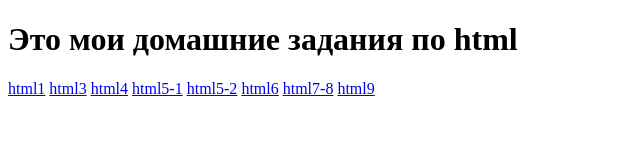
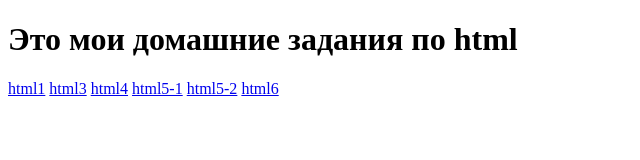
Before and after one commit to tarasgavr/tarasgavr.github.io, a plain HTML site: page html/index.html in a window 1280 px wide. Shown: the whole page, without its empty margins (0-640 px from the left). Drawn offline with Linux system fonts and the light colour scheme.

Commit message:
html optimized

```diff
--- a/html/index.html
+++ b/html/index.html
@@ -14,7 +14,7 @@
   <a href="htmlhome5-1.html">html5-1</a>
   <a href="htmlhome5-2.html">html5-2</a>
   <a href="htmlhome6.html">html6</a>
-  <a href="htmlhome7-8.html">html7-8</a>
-  <a href="htmlhome9.html">html9</a>
+  <!-- <a href="htmlhome7-8.html">html7-8</a>
+  <a href="htmlhome9.html">html9</a> -->
 </body>
 </html>
```
Also changed, not shown: html/htmlhome1.html (+1 -3 lines).
